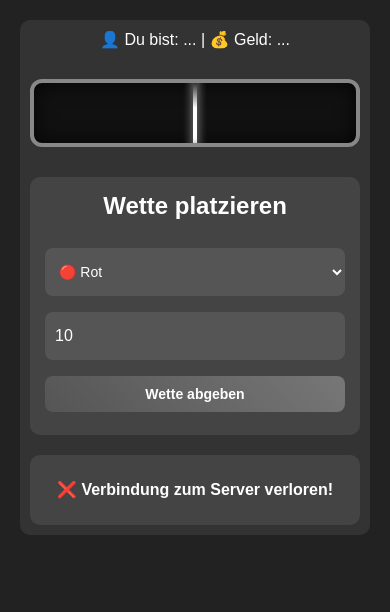
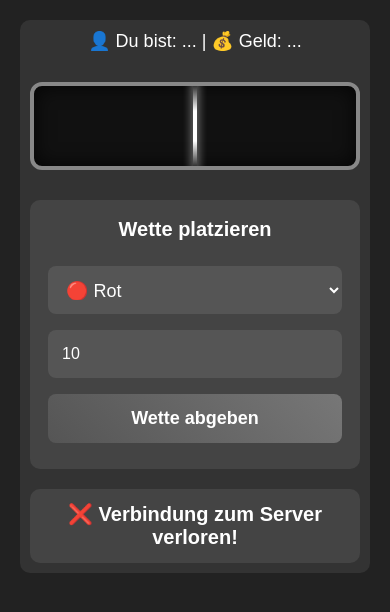
Before and after one commit to Matvej003/matvej-roulette, a plain HTML site: page index.html in a window 390 px wide. Drawn offline with Linux system fonts and the light colour scheme.

Commit message:
Update style.css

```diff
--- a/style.css
+++ b/style.css
@@ -186,25 +186,37 @@ input[type=number]::-webkit-outer-spin-button {
 
   #roulette-strip {
     width: 100%;
-    height: 60px;
+    height: 80px; /* etwas größer machen */
   }
 
   #strip-inner .slot {
-    width: 60px;
+    width: 70px; /* größerer Slot */
+    font-size: 24px; /* besser lesbar */
+  }
+
+  input, select, button {
+    font-size: 18px;
+    padding: 14px;
+  }
+
+  #result-display {
+    font-size: 20px;
+    padding: 12px;
+  }
+
+  #bet-section, #host-section {
+    padding: 18px;
+  }
+
+  #status-bar {
     font-size: 18px;
   }
 
-  input, select, button {
-    font-size: 14px;
-    padding: 10px;
+  h2 {
+    font-size: 20px;
   }
+}
 
-  #result-display {
-    font-size: 16px;
-    padding: 10px;
-  }
-
-  #bet-section, #host-section {
     padding: 15px;
   }
 }
```
